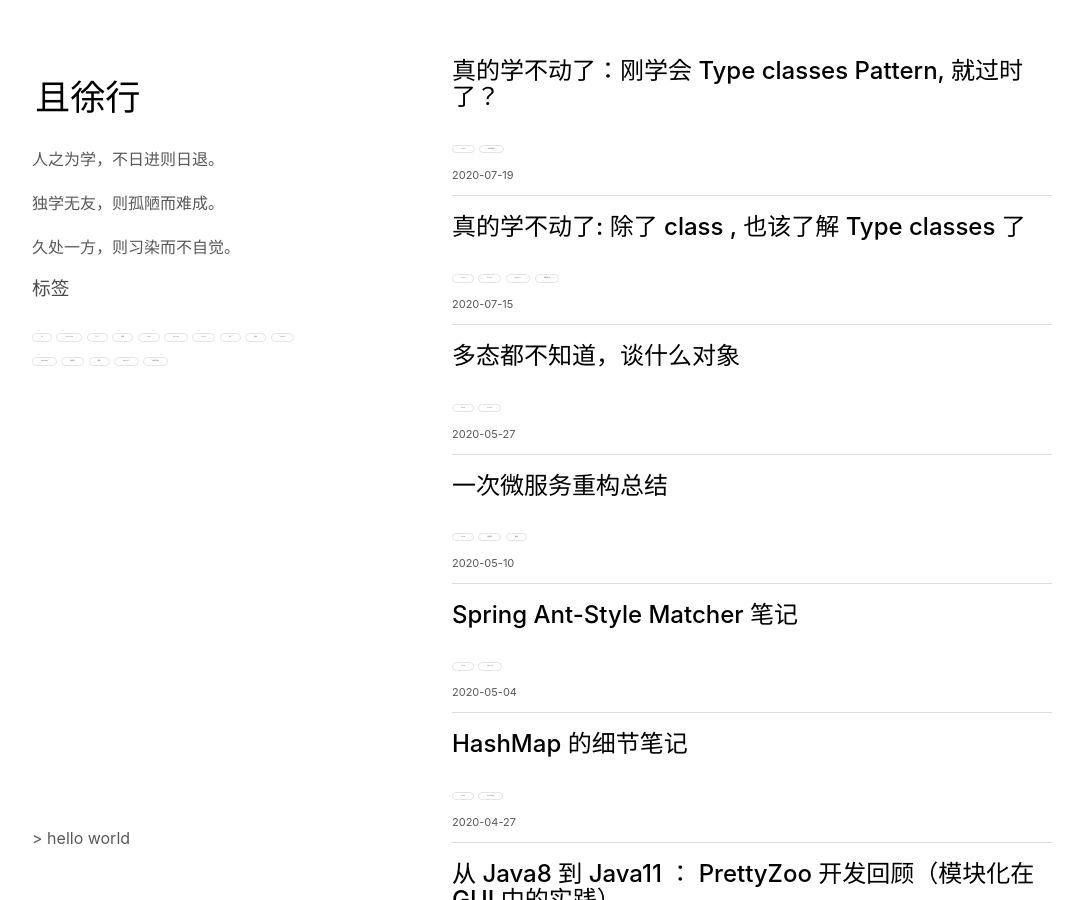
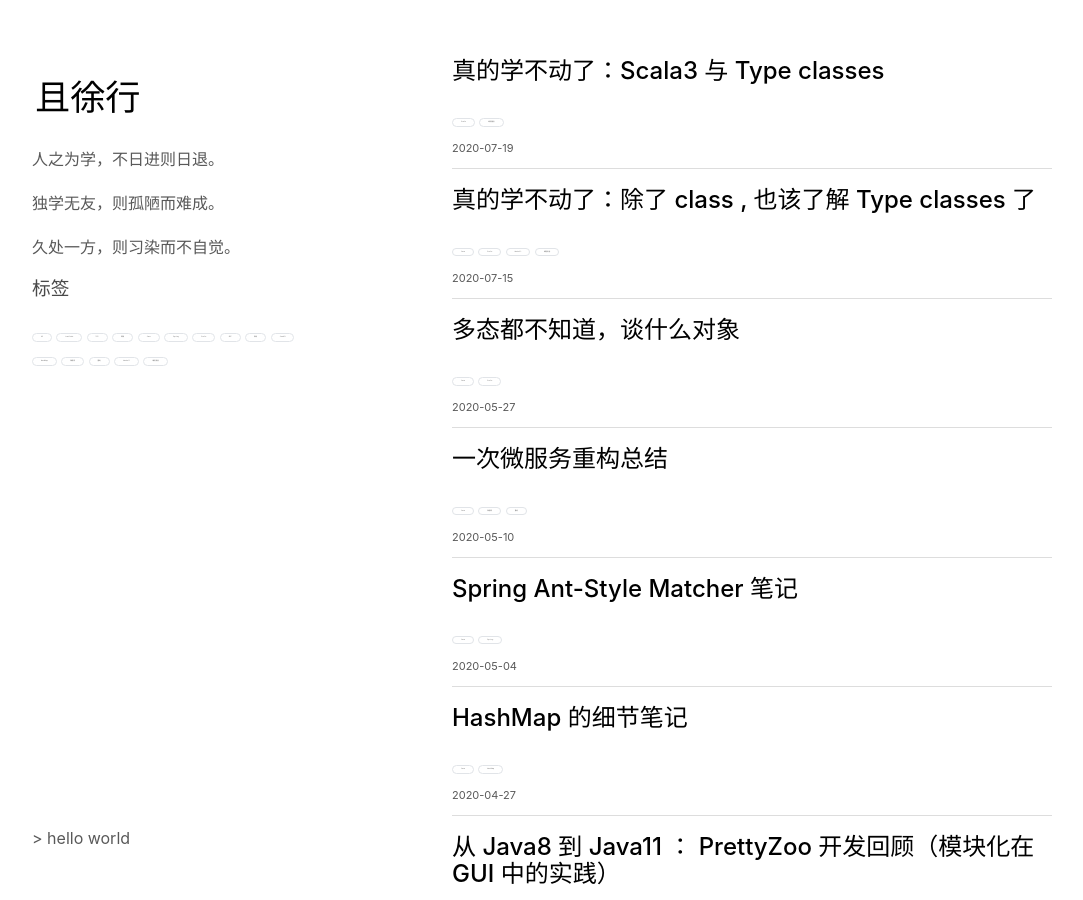
Before and after one commit to vran-dev/vran-dev.github.io, a Jekyll site: the page built from index.md, in a window 1280 px wide and 900 px high. Shown: the whole window, without its empty margins (98-1181 px from the left). Built offline with Jekyll 4.4.1, drawn with Linux system fonts in a browser that asks for light colours.

Commit message:
feat(typeclasses):update content

````diff
--- a/_articles/typeclasses-2/typeclasses-2.md
+++ b/_articles/typeclasses-2/typeclasses-2.md
@@ -1,10 +1,10 @@
 ---
-title: "真的学不动了：刚学会 Type classes Pattern,  就过时了？"
+title: "真的学不动了：Scala3 与 Type classes"
 date: 2020-07-19 10:45:00 +0800
 tag: [Scala, 编程语言]
 ---
 
-# 真的学不动了：刚学会 Type classes Pattern,  就过时了？
+# 真的学不动了：Scala3 与 Type classes
 
 
 
@@ -351,7 +353,7 @@ object ComparatorInstances {
 
 不过这里还是打算单独拿出来对比一下，就相当于一个简单的总结吧。
 
-1. `given` 可以当做无参的 `implicit object` 或 `implicit val`
+1、 `given` 可以当做无参的 `implicit object` 或 `implicit val`
 
 ```scala
 given intComparator as Comparator[INT] { ... }
@@ -365,7 +367,7 @@ implicit val intComparator = new Comparator[Int] { ... }
 
 
 
-2. using 可以当做以前的**隐式参数**
+2、using 可以当做以前的**隐式参数**
 
 ```scala
 def same[T](a: T, b: T)(using cmp: Comparator[T]) {...}
@@ -377,7 +379,7 @@ def same[T](a: T, b: T)(implicit cmp: Comparator[T]) {...}
 
 
 
-3. extension method 可以当做以前的**隐式类**
+3、extension method 可以当做以前的**隐式类**
 
 ```scala
 trait Comparator[T] {
````
Also changed, not shown: other parts of _articles/typeclasses-2/typeclasses-2.md (+2 -0 lines), _articles/typeclasses-1/typeclasses-1.md (+2 -2 lines), _articles/typeclasses-2/img/dotty.jpg (added).
